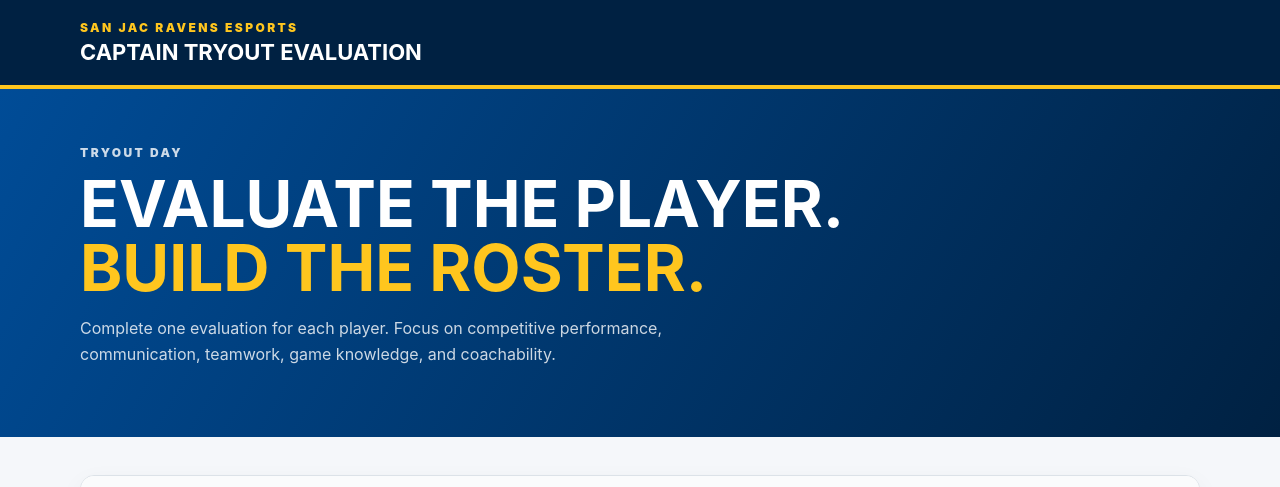
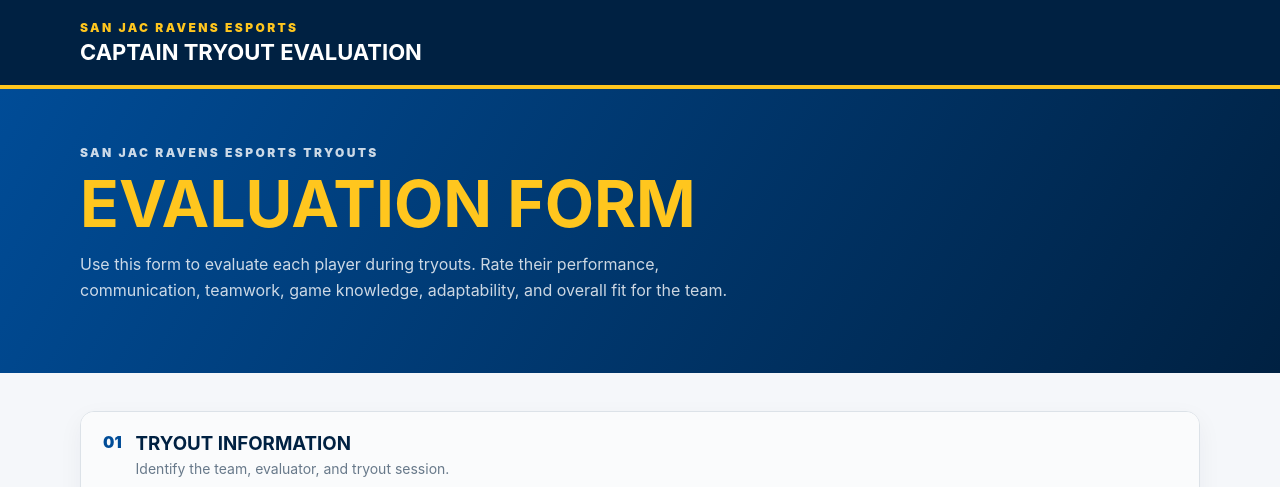
Before and after one commit to Prof-DJ-23/sanjac-ravens-esports-portal, a React (Vite) app in the folder tryout files/: page / in a window 1280 px wide. Shown: the top 487 px of the page. Built offline with nearby package versions, Linux system fonts and the light colour scheme; no server answers.

Commit message:
Revise TryoutFormPage content and branding
Updated the TryoutFormPage to reflect new evaluation details and team branding.

```diff
--- a/tryout files/src/pages/TryoutFormPage.jsx
+++ b/tryout files/src/pages/TryoutFormPage.jsx
@@ -110,12 +110,20 @@
       </header>
 
       <section className="hero">
-        <div className="shell hero-inner">
-          <p className="eyebrow">Tryout Day</p>
-          <h2>Evaluate the player.<span>Build the roster.</span></h2>
-          <p>Complete one evaluation for each player. Focus on competitive performance, communication, teamwork, game knowledge, and coachability.</p>
-        </div>
-      </section>
+  <div className="shell hero-inner">
+    <p className="eyebrow">San Jac Ravens eSports Tryouts</p>
+
+    <h2>
+      <span>Evaluation Form</span>
+    </h2>
+
+    <p>
+      Use this form to evaluate each player during tryouts. Rate their
+      performance, communication, teamwork, game knowledge, adaptability,
+      and overall fit for the team.
+    </p>
+  </div>
+</section>
 
       <div className="shell content">
         {status && (
```
